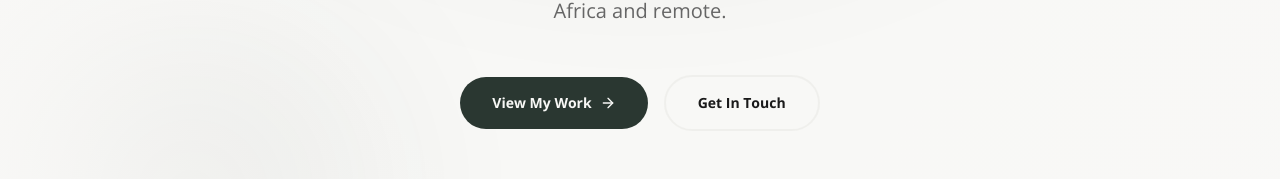
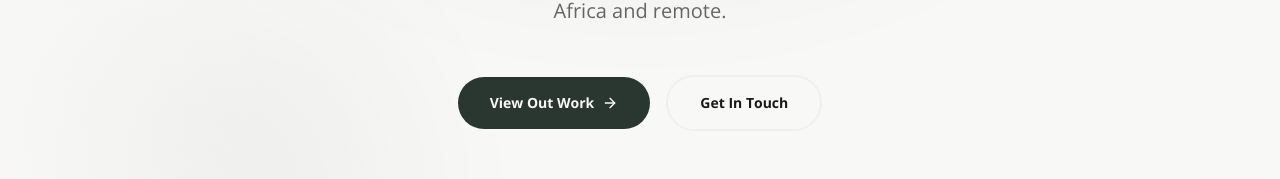
Before and after one commit to mikemills254/portfolio, a React (Vite) app: page / in a window 1280 px wide. Shown: the part 487-666 px from the top of the page. Built offline with nearby package versions, Linux system fonts and the light colour scheme.

Commit message:
Fix typo in button text from 'My' to 'Out'

```diff
--- a/src/sections/hero.tsx
+++ b/src/sections/hero.tsx
@@ -155,7 +155,7 @@ export default function Hero() {
                         className="w-full sm:w-auto px-8 py-4 bg-primary text-primary-foreground text-sm font-bold rounded-full hover:scale-105 transition-transform flex items-center justify-center gap-2 group"
                         data-testid="button-hero-work"
                     >
-                        View My Work
+                        View Out Work
                         <ArrowRight className="w-4 h-4 group-hover:translate-x-1 transition-transform" />
                     </button>
                     <button
```
